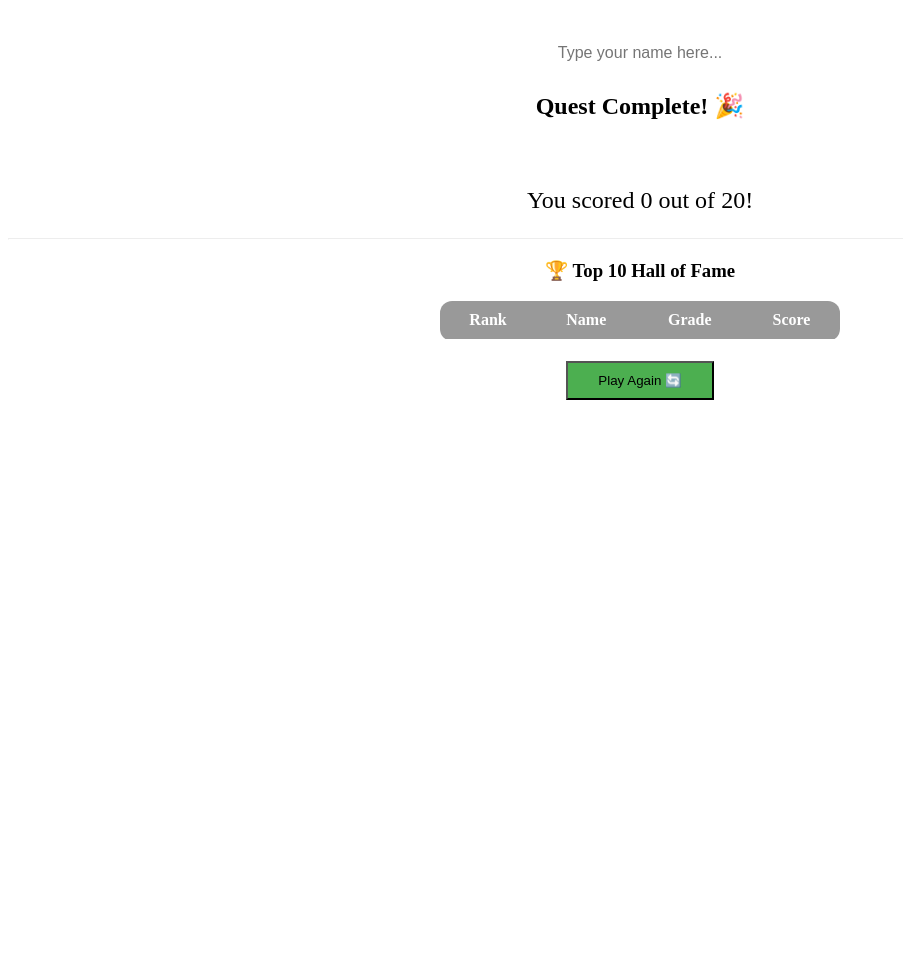
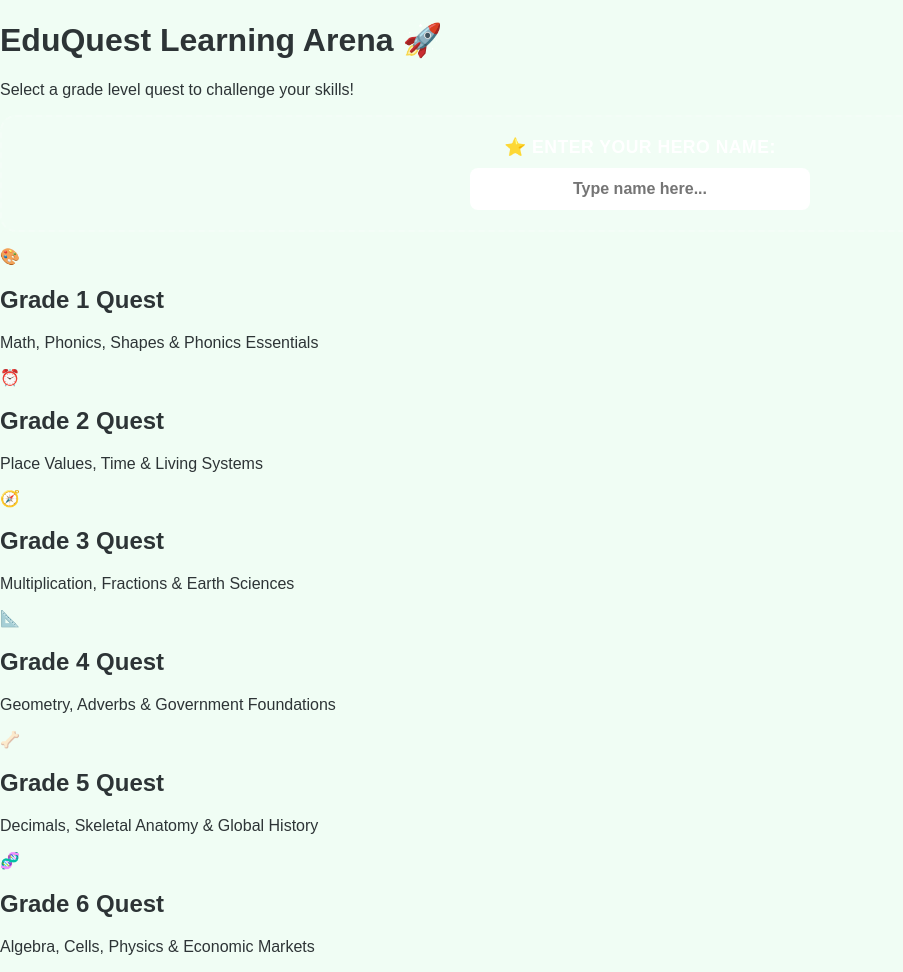
Before and after one commit to reianrd328/my-eduquest-app, a Flask app: page / in a window 1280 px wide. Shown: the whole page, without its empty margins (0-903 px from the left). Before the commit the page ends 400 px from the top, so only its background shows below. Run offline with Flask 3, Linux system fonts and the light colour scheme; lists and menus that the app fills with data are empty.

Commit message:
Update index.html

```diff
--- a/templates/index.html
+++ b/templates/index.html
@@ -1,31 +1,113 @@
-<!-- ADD THIS INSIDE YOUR GRADE SELECTION CARD OR ABOVE THE BUTTONS -->
-<div id="name-screen" style="margin-bottom: 20px; text-align: center;">
-    <label for="player-name" style="font-weight: bold; color: #fff; display: block; margin-bottom: 8px;">Enter Your Name Hero: </label>
-    <input type="text" id="player-name" placeholder="Type your name here..." style="padding: 10px; border-radius: 8px; border: none; font-size: 16px; width: 80%; max-width: 300px; text-align: center;">
+<!DOCTYPE html>
+<html lang="en">
+<head>
+    <meta charset="UTF-8">
+    <meta name="viewport" content="width=device-width, initial-scale=1.0">
+    <title>EduQuest - Interactive Dashboard</title>
+    <link rel="stylesheet" href="/static/css/style.css?v=1">
+</head>
+<body>
+
+    <div class="dashboard-container">
+        <header class="dashboard-header">
+            <h1>EduQuest Learning Arena 🚀</h1>
+            <p>Select a grade level quest to challenge your skills!</p>
+        </header>
+
+        <main class="content-arena">
+
+            <section id="grade-selection" class="grade-grid">
+
+                <div class="name-entry-box" style="grid-column: 1 / -1; background: rgba(255, 255, 255, 0.1); padding: 20px; border-radius: 16px; margin-bottom: 15px; text-align: center; border: 2px dashed rgba(255,255,255,0.2);">
+                    <label for="player-name" style="font-weight: bold; color: #fff; display: block; margin-bottom: 10px; font-size: 1.1rem; letter-spacing: 0.5px;">⭐ ENTER YOUR HERO NAME:</label>
+                    <input type="text" id="player-name" placeholder="Type name here..." style="padding: 12px 20px; border-radius: 8px; border: none; font-size: 16px; width: 80%; max-width: 300px; text-align: center; outline: none; font-weight: bold; color: #333;">
                 </div>
 
-<!-- UPDATE YOUR SCORE SCREEN BLOCK TO LOOK LIKE THIS -->
-<div id="score-screen" class="hidden" style="text-align: center;">
-    <h2>Quest Complete! 🎉</h2>
-    <p style="font-size: 20px; color: #fff;">Great job, <span id="display-player-name" style="color: #ffeb3b; font-weight: bold;"></span>!</p>
-    <p style="font-size: 24px;">You scored <span id="final-score">0</span> out of <span id="total-score">20</span>!</p>
+                <div class="grade-card purple" onclick="startTest(1)">
+                    <div class="card-icon">🎨</div>
+                    <h2>Grade 1 Quest</h2>
+                    <p>Math, Phonics, Shapes & Phonics Essentials</p>
+                </div>
 
-    <hr style="margin: 20px 0; border-color: rgba(255,255,255,0.2);">
+                <div class="grade-card blue" onclick="startTest(2)">
+                    <div class="card-icon">⏰</div>
+                    <h2>Grade 2 Quest</h2>
+                    <p>Place Values, Time & Living Systems</p>
+                </div>
 
-    <h3>🏆 Top 10 Hall of Fame</h3>
-    <table id="leaderboard-table" style="width: 100%; max-width: 400px; margin: 0 auto 20px auto; border-collapse: collapse; background: rgba(0,0,0,0.4); border-radius: 12px; color: #fff;">
+                <div class="grade-card green" onclick="startTest(3)">
+                    <div class="card-icon">🧭</div>
+                    <h2>Grade 3 Quest</h2>
+                    <p>Multiplication, Fractions & Earth Sciences</p>
+                </div>
+
+                <div class="grade-card orange" onclick="startTest(4)">
+                    <div class="card-icon">📐</div>
+                    <h2>Grade 4 Quest</h2>
+                    <p>Geometry, Adverbs & Government Foundations</p>
+                </div>
+
+                <div class="grade-card red" onclick="startTest(5)">
+                    <div class="card-icon">🦴</div>
+                    <h2>Grade 5 Quest</h2>
+                    <p>Decimals, Skeletal Anatomy & Global History</p>
+                </div>
+
+                <div class="grade-card dark-purple" onclick="startTest(6)">
+                    <div class="card-icon">🧬</div>
+                    <h2>Grade 6 Quest</h2>
+                    <p>Algebra, Cells, Physics & Economic Markets</p>
+                </div>
+            </section>
+
+            <section id="test-arena" class="quiz-card hidden">
+                <div class="quiz-header">
+                    <h2 id="arena-title">Quest Active!</h2>
+                    <div class="progress-track">
+                        <div id="progress-bar" class="progress-fill"></div>
+                    </div>
+                </div>
+
+                <div class="quiz-body">
+                    <p id="question-text" class="question-prompt">Loading challenge...</p>
+                    <div id="options-container" class="options-layout-grid">
+                        </div>
+                </div>
+
+                <div class="quiz-footer">
+                    <button id="next-btn" class="action-btn hidden" onclick="nextQuestion()">Next Challenge ➡️</button>
+                </div>
+            </section>
+
+            <section id="score-screen" class="quiz-card hidden" style="text-align: center; padding: 30px;">
+                <h2 style="font-size: 2.2rem; color: #ffeb3b; margin-bottom: 10px;">Quest Complete! 🎉</h2>
+                <p style="font-size: 1.3rem; color: #fff; margin-bottom: 5px;">Awesome job, <span id="display-player-name" style="color: #00e5ff; font-weight: bold;">Player</span>!</p>
+                <p style="font-size: 1.4rem; color: #fff; margin-bottom: 25px;">Final Score: <span id="final-score" style="font-weight: bold; color: #4caf50;">0</span> / <span id="total-score">20</span></p>
+
+                <hr style="margin: 25px 0; border: 0; border-top: 1px solid rgba(255, 255, 255, 0.2);">
+
+                <h3 style="color: #ffeb3b; margin-bottom: 15px; font-size: 1.5rem; letter-spacing: 1px;">🏆 TOP 10 LEADERBOARD</h3>
+                <div style="overflow-x: auto;">
+                    <table style="width: 100%; max-width: 450px; margin: 0 auto 30px auto; border-collapse: collapse; background: rgba(0, 0, 0, 0.3); border-radius: 8px; overflow: hidden;">
                         <thead>
-            <tr style="border-bottom: 2px solid #fff;">
-                <th style="padding: 10px;">Rank</th>
-                <th style="padding: 10px;">Name</th>
-                <th style="padding: 10px;">Grade</th>
-                <th style="padding: 10px;">Score</th>
+                            <tr style="background: rgba(255, 255, 255, 0.1); border-bottom: 2px solid rgba(255,255,255,0.2); color: #fff;">
+                                <th style="padding: 12px; font-size: 14px;">Rank</th>
+                                <th style="padding: 12px; font-size: 14px; text-align: left;">Name</th>
+                                <th style="padding: 12px; font-size: 14px;">Grade</th>
+                                <th style="padding: 12px; font-size: 14px;">Score</th>
                             </tr>
                         </thead>
-        <tbody id="leaderboard-body">
-            <!-- Scores will be injected here dynamically -->
+                        <tbody id="leaderboard-body" style="color: #eee;">
                             </tbody>
                     </table>
+                </div>
 
-    <button class="option-btn" onclick="goBack()" style="background: #4caf50; width: auto; padding: 10px 30px;">Play Again 🔄</button>
+                <button class="action-btn" onclick="goBack()" style="background: #4caf50; display: inline-block; width: auto; padding: 12px 40px; font-size: 16px; border-radius: 8px;">Play Another Quest 🔄</button>
+            </section>
+
+        </main>
     </div>
+
+    <script src="/static/js/script.js?v=2"></script>
+</body>
+</html>
```
Lines whose indentation alone changed are shown as unchanged.
